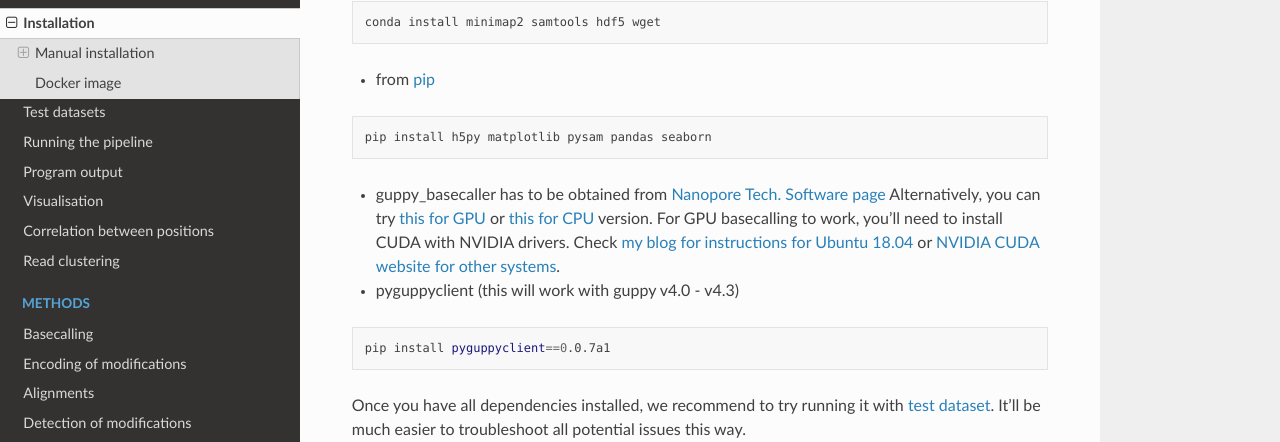
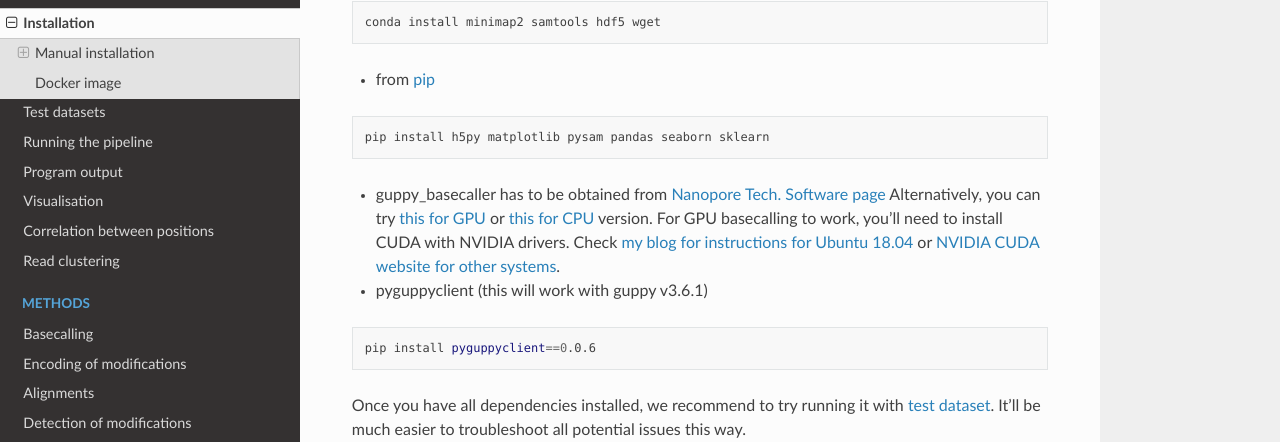
Before and after one commit to novoalab/modPhred, a Sphinx documentation site: the page built from docs/install.rst, in a window 1280 px wide and 900 px high, scrolled down 377 px. Shown: the part 130-572 px from the top of the window. Built offline with Sphinx 7.4.7 and the Read the Docs theme 2.0.0, drawn with Linux system fonts in a browser that asks for light colours.

Commit message:
missing sklearn for mod_cluster

```diff
--- a/docs/install.rst
+++ b/docs/install.rst
@@ -26,7 +26,7 @@
 
 .. code-block:: bash
 
-   pip install h5py matplotlib pysam pandas seaborn
+   pip install h5py matplotlib pysam pandas seaborn sklearn
 
 * guppy_basecaller has to be obtained from `Nanopore Tech. Software page <https://community.nanoporetech.com/downloads>`_
   Alternatively, you can try `this for GPU <https://mirror.oxfordnanoportal.com/software/analysis/ont-guppy_4.0.15_linux64.tar.gz>`_
@@ -35,11 +35,11 @@
   Check `my blog for instructions for Ubuntu 18.04 <https://medium.com/@lpryszcz/containers-with-cuda-support-5467f393649f>`_
   or `NVIDIA CUDA website for other systems <https://docs.nvidia.com/cuda/cuda-installation-guide-linux/index.html>`_.
 
-* pyguppyclient (this will work with guppy v4.0 - v4.3)
+* pyguppyclient (this will work with guppy v3.6.1)
 
 .. code-block:: bash
 
-   pip install pyguppyclient==0.0.7a1
+   pip install pyguppyclient==0.0.6
 
 Once you have all dependencies installed,
 we recommend to try running it with :doc:`test dataset <test>`.
```
Also changed, not shown: 1 other file.
